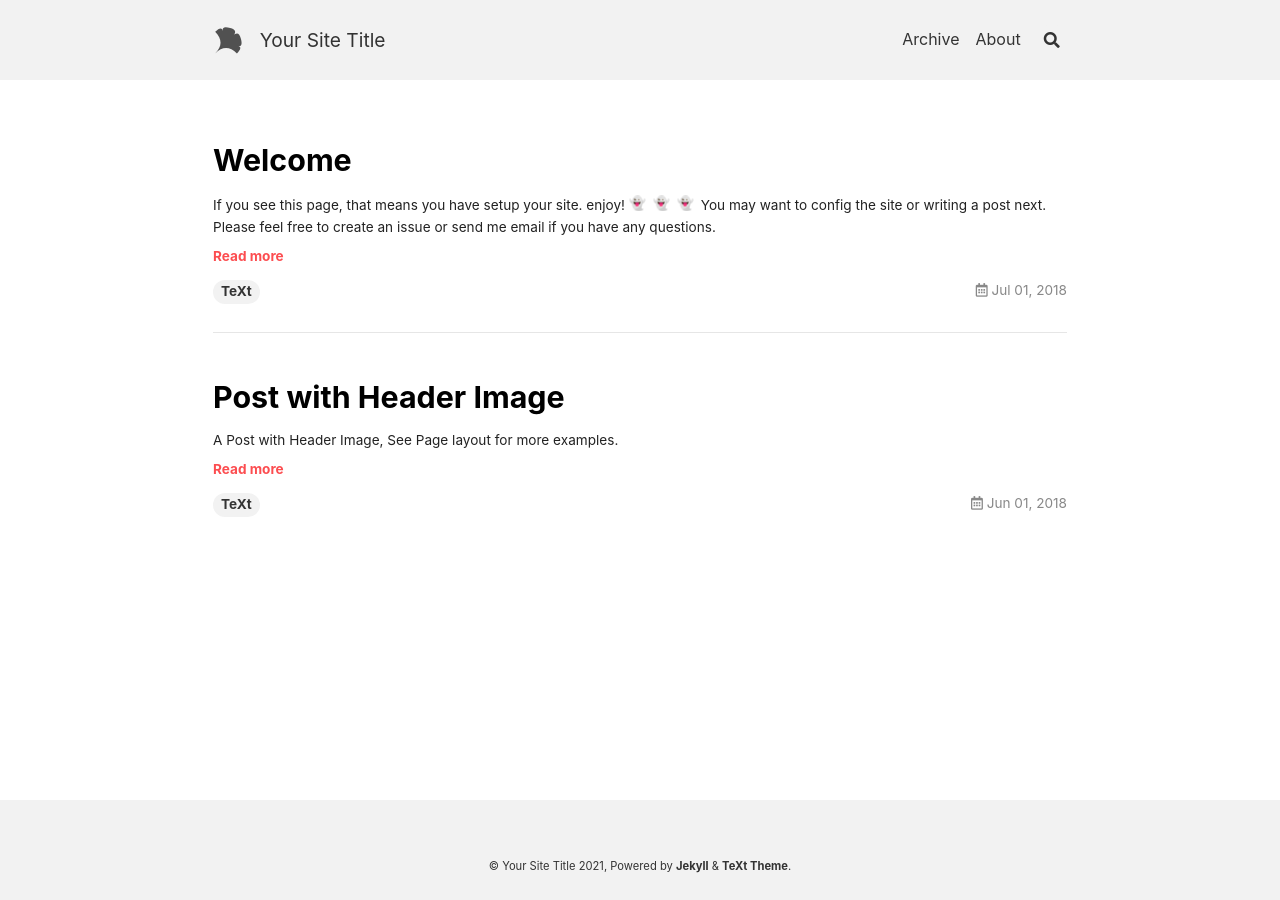
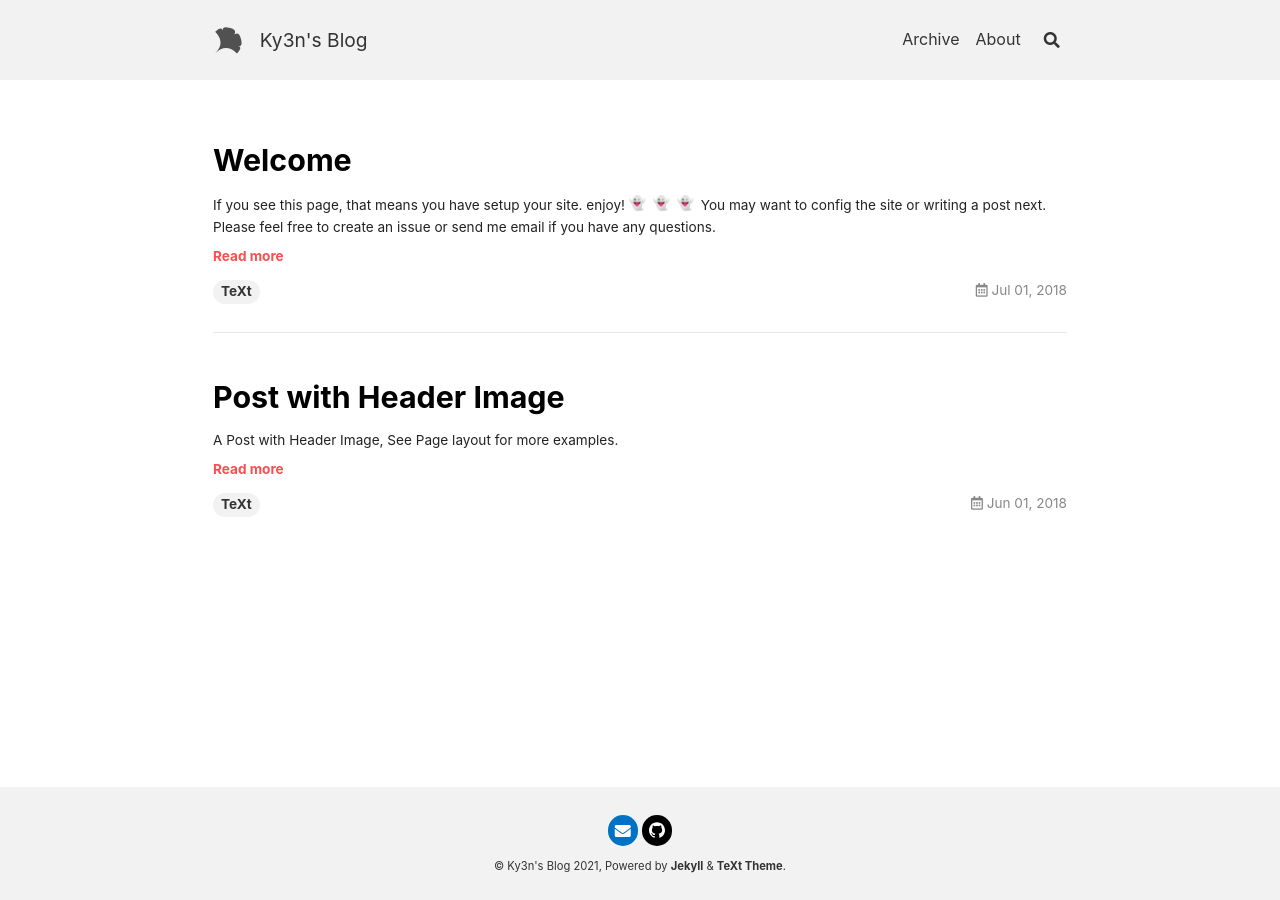
Before and after one commit to KyEnLiu/KyEnLiu.github.io, a Jekyll site: the page built from index.html, in a window 1280 px wide. Built offline with Jekyll 4.4.1, drawn with Linux system fonts in a browser that asks for light colours; nearby versions of some CDN libraries; emoji names are drawn with the system emoji font; the list of posts is cut into pages by our own code; some of the changed lines change nothing that is shown.

Commit message:
Add google analytics

```diff
--- a/_config.yml
+++ b/_config.yml
@@ -16,14 +16,14 @@
 
 ## => Site Settings
 ##############################
-theme: jekyll-text-theme
+remote_theme: jekyll-text-theme
 text_skin: default # "default" (default), "dark", "forest", "ocean", "chocolate", "orange"
-highlight_theme: default # "default" (default), "tomorrow", "tomorrow-night", "tomorrow-night-eighties", "tomorrow-night-blue", "tomorrow-night-bright"
+highlight_theme: tomorrow-night-eighties # "default" (default), "tomorrow", "tomorrow-night", "tomorrow-night-eighties", "tomorrow-night-blue", "tomorrow-night-bright"
 url     : # the base hostname & protocol for your site e.g. https://www.someone.com
 baseurl : # does not include hostname
-title   : Your Site Title
+title   : Ky3n's Blog
 description: > # this means to ignore newlines until "Language & timezone"
-  Your Site Description
+  Ky3n's Blog
 
 
 ## => Language and Timezone
@@ -36,11 +36,11 @@
 ##############################
 author:
   type      : # "person" (default), "organization"
-  name      : Your Name
+  name      : Ky3n
   url       :
   avatar    : # path or url of avatar image (square)
-  bio       : I am an amazing person.
-  email     :
+  bio       : Gamer / Coder
+  email     : kyle890611@gmail.com
   facebook  : # "user_name" the last part of your profile url, e.g. https://www.facebook.com/user_name
   twitter   : # "user_name" the last part of your profile url, e.g. https://twitter.com/user_name
   weibo     : # "user_id"   the last part of your profile url, e.g. https://www.weibo.com/user_id/profile?...
@@ -50,7 +50,7 @@
   zhihu     : # "user_name" the last part of your profile url, e.g. https://www.zhihu.com/people/user_name
   douban    : # "user_name" the last part of your profile url, e.g. https://www.douban.com/people/user_name
   linkedin  : # "user_name" the last part of your profile url, e.g. https://www.linkedin.com/in/user_name
-  github    : # "user_name" the last part of your profile url, e.g. https://github.com/user_name
+  github    : https://github.com/KyEnLiu # "user_name" the last part of your profile url, e.g. https://github.com/user_name
   npm       : # "user_name" the last part of your profile url, e.g. https://www.npmjs.com/~user_name
 
 
@@ -85,14 +85,14 @@
 ## => Markdown Enhancements
 ##############################
 ## Mathjax
-mathjax: # false (default), true
-mathjax_autoNumber: # false (default), true
+mathjax: true # false (default), true
+mathjax_autoNumber: true # false (default), true
 
 ## Mermaid
-mermaid: # false (default), true
+mermaid: true # false (default), true
 
 ## Chart
-chart: # false (default), true
+chart: true # false (default), true
 
 
 ## => Paginate
@@ -170,12 +170,12 @@
 ## => Analytics
 ##############################
 analytics:
-  provider: false # false (default), "google", "custom"
+  provider: google # false (default), "google", "custom"
 
   ## Google Analytics
   google:
-    tracking_id : # Google Analytics id for the site
-    anonymize_ip: false # Anonymize IP tracking for Analytics
+    tracking_id : 7534703447 # Google Analytics id for the site
+    anonymize_ip: true # Anonymize IP tracking for Analytics
 
 
 ## => Build
```
